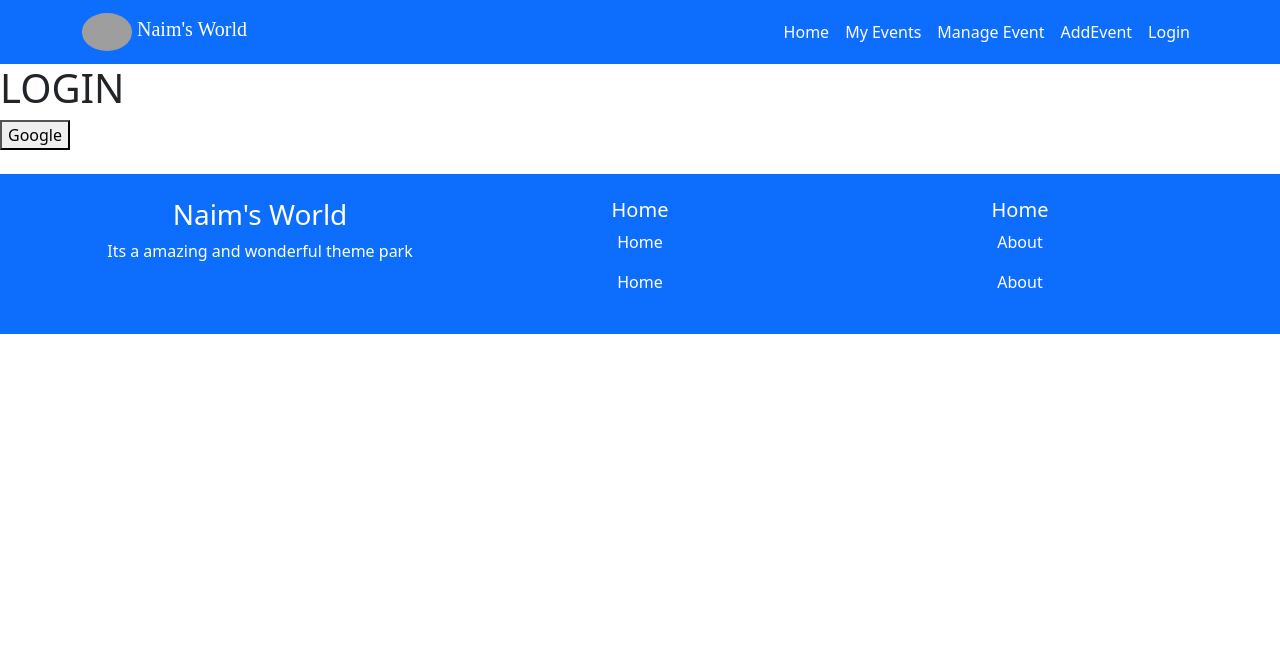
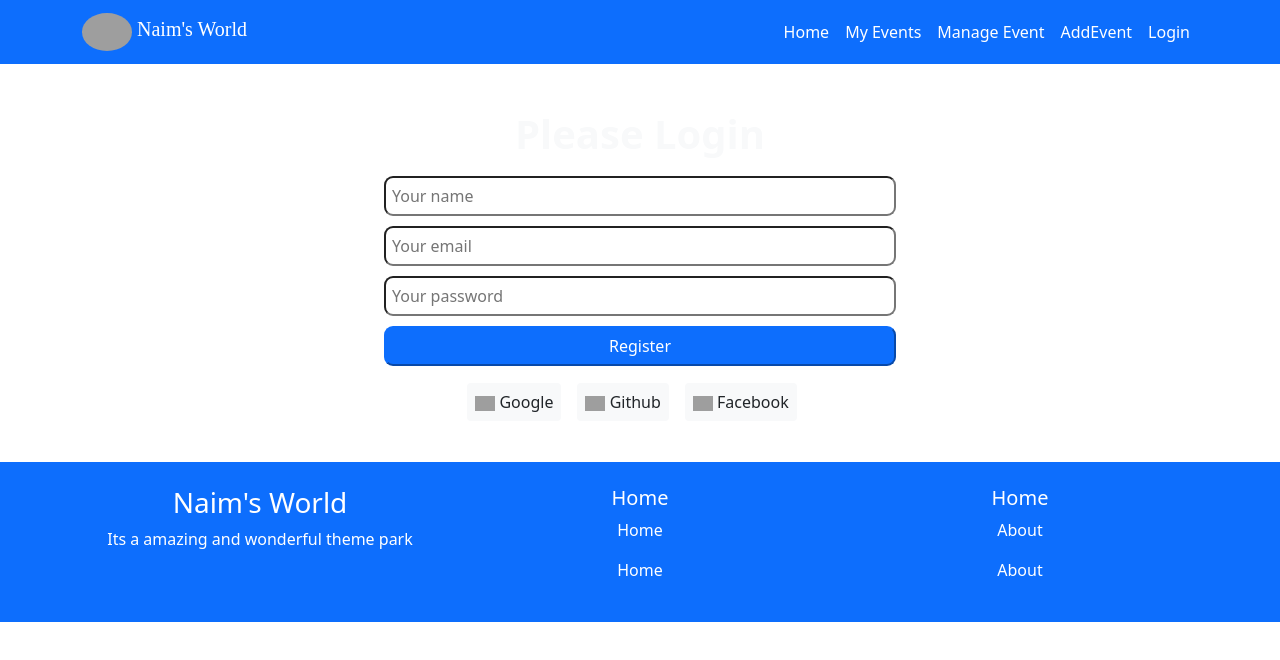
Before and after one commit to kamal336/naims-world, a React (Create React App) app: page /login in a window 1280 px wide. Shown: the top 660 px of the page. Built offline with nearby package versions, Linux system fonts and the light colour scheme; no server answers; grey boxes are pictures that could not be loaded.

Commit message:
login, addevent updated

```diff
--- a/public/index.html
+++ b/public/index.html
@@ -2,7 +2,7 @@
 <html lang="en">
   <head>
     <meta charset="utf-8" />
-    <link rel="icon" href="%PUBLIC_URL%/favicon.ico" />
+    <link rel="icon" href="https://cdn2.vectorstock.com/i/1000x1000/04/46/n-letter-logo-template-vector-11180446.jpg" />
     <meta name="viewport" content="width=device-width, initial-scale=1" />
     <meta name="theme-color" content="#000000" />
     <meta
@@ -24,7 +24,7 @@
       work correctly both with client-side routing and a non-root public URL.
       Learn how to configure a non-root public URL by running `npm run build`.
     -->
-    <title>React App</title>
+    <title>Naim's World</title>
   </head>
   <body>
     <noscript>You need to enable JavaScript to run this app.</noscript>
--- a/src/Pages/AddEvent/AddEvent.js
+++ b/src/Pages/AddEvent/AddEvent.js
@@ -1,10 +1,48 @@
 import React from 'react';
+import { useForm } from "react-hook-form";
+import { useHistory } from 'react-router-dom';
 
 const AddEvent = () => {
+    const { register, handleSubmit,reset, formState: { errors } } = useForm();
+    const history = useHistory();
+
+    // send data to database
+    const onSubmit = data => {
+
+        console.log(data);
+
+       fetch('https://desolate-reaches-24885.herokuapp.com/booking',{
+           method: 'POST',
+           headers:{
+               'content-type': 'application/json'
+           },
+           body:JSON.stringify(data)
+       })
+       .then(res=> res.json())
+       .then(data=>{
+           if(data.insertedId){
+               alert("Added event successfully")
+               reset();
+               history.push("/home")
+           }
+       })
+   };
     return (
-        <div>
+        <div className="booking">
+            <form onSubmit={handleSubmit(onSubmit)}>
+            <h1 className="text-center fw-bold text-light mt-3">Register New Event</h1>
+            {/* register your input into the hook by invoking the "register" function */}
 
-        <h1>Add Event</h1>
+            <input type="text" {...register("title")} placeholder="Ride name"/>
+
+            <input type="text" {...register("desc", { required: true })} placeholder="Ride description"/>
+
+            <input type="text" {...register("img", { required: true })} placeholder="Image Link"/>
+            {/* errors will return when field validation fails  */}
+            {errors.exampleRequired && <span>This field is required</span>}
+
+            <input className="btn-primary" type="submit" value="Register"/>
+            </form>
         </div>
     );
 };
--- a/src/Pages/Authentication/Login/Login.js
+++ b/src/Pages/Authentication/Login/Login.js
@@ -1,8 +1,10 @@
 import React from 'react';
 import useAuth from '../../../context/useAuth';
 import { useHistory,useLocation } from "react-router-dom";
+import { useForm } from "react-hook-form";
 
 const Login = () => {
+    const { register, handleSubmit,reset, formState: { errors } } = useForm();
     const {signInGoogle} = useAuth();
     const location = useLocation()
     const history = useHistory();
@@ -13,10 +15,55 @@ const Login = () => {
            history.push(redirect_uri);
        })
     }
+
+     // send data to database
+     const onSubmit = data => {
+
+        console.log(data);
+
+       fetch('https://desolate-reaches-24885.herokuapp.com/booking',{
+           method: 'POST',
+           headers:{
+               'content-type': 'application/json'
+           },
+           body:JSON.stringify(data)
+       })
+       .then(res=> res.json())
+       .then(data=>{
+           if(data.insertedId){
+               alert("Added event successfully")
+               reset();
+               history.push("/home")
+           }
+       })
+   };
     return (
-        <div>
-           <h1>LOGIN</h1>
-           <button onClick={googleSignInMethod}>Google</button>
+        <div className="booking">
+            <form onSubmit={handleSubmit(onSubmit)}>
+            <h1 className="text-center fw-bold text-light mt-3">Please Login</h1>
+            {/* register your input into the hook by invoking the "register" function */}
+
+            <input type="text" {...register("name")} placeholder="Your name"/>
+            <input type="email" {...register("email")} placeholder="Your email"/>
+
+            {/* <input type="email" {...register("email", { required: true })} placeholder="email"/> */}
+            <input type="password" {...register("password", { required: true })} placeholder="Your password"/>
+
+            {/* errors will return when field validation fails  */}
+            {errors.exampleRequired && <span>This field is required</span>}
+
+            <input className="btn-primary" type="submit" value="Register"/>
+            </form>
+
+            <div className="text-center mt-4 mb-5">
+
+            <span onClick={googleSignInMethod}  className="bg-light p-2 rounded me-3"><img
+            width="20px" src="https://cdn-icons-png.flaticon.com/512/2702/2702602.png" alt="" /> Google</span>
+
+            <span  className="bg-light p-2 me-3 rounded"><img width="20px" src="https://cdn-icons-png.flaticon.com/512/270/270798.png" alt="" /> Github</span>
+
+            <span  className="bg-light p-2 me-3 rounded"><img width="20px" src="https://cdn-icons.flaticon.com/png/512/2504/premium/2504903.png?token=exp=1635644103~hmac=278562d0d61effc92f5539a51d87cd3e" alt="" /> Facebook</span>
+            </div>
         </div>
     );
 };
--- a/src/Pages/Booking/Booking.js
+++ b/src/Pages/Booking/Booking.js
@@ -59,7 +59,7 @@ const Booking = () => {
             {/* errors will return when field validation fails  */}
             {errors.exampleRequired && <span>This field is required</span>}
 
-            <input className="btn-primary" type="submit" />
+            <input className="btn-primary" type="submit" value="Book"/>
             </form>
         </div>
     );
```
